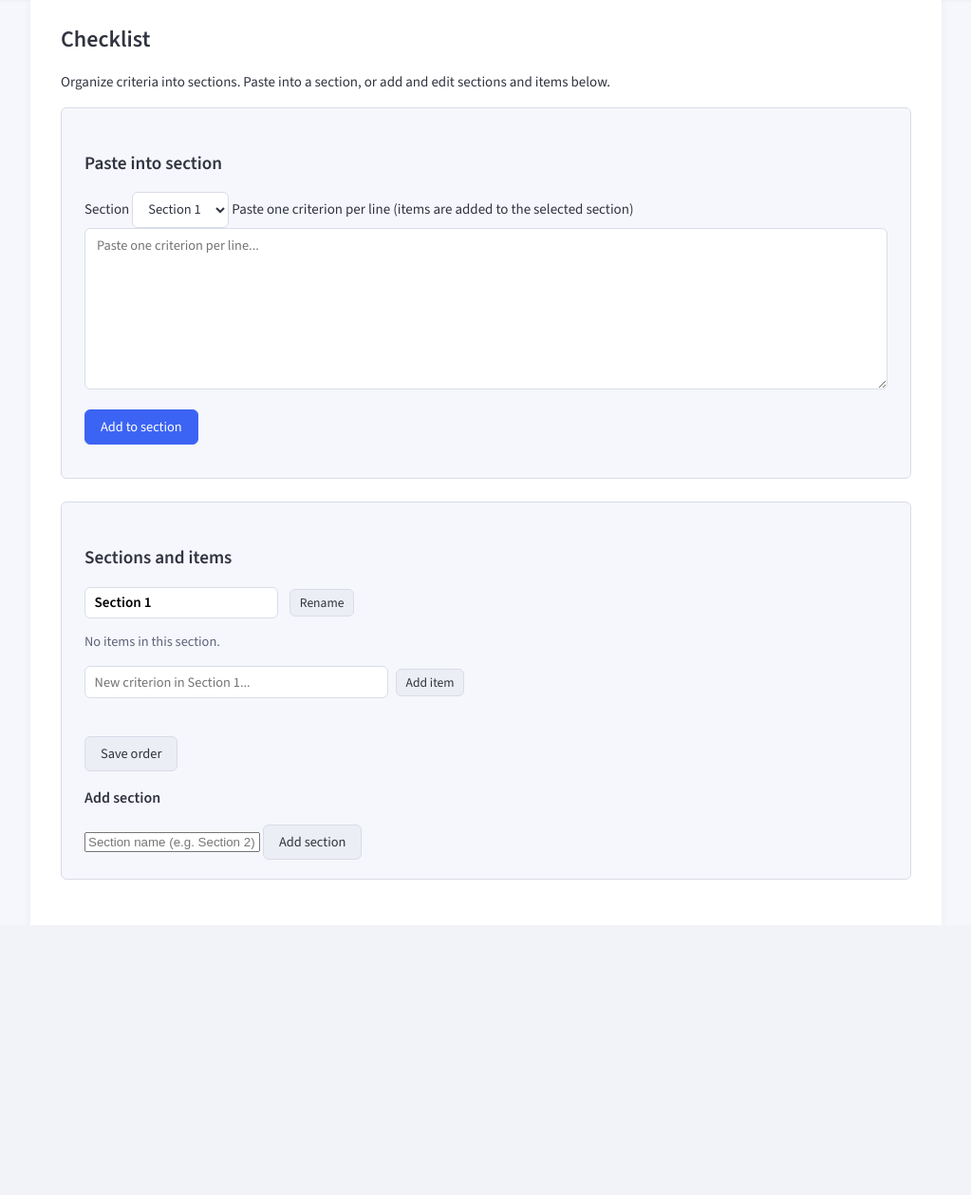
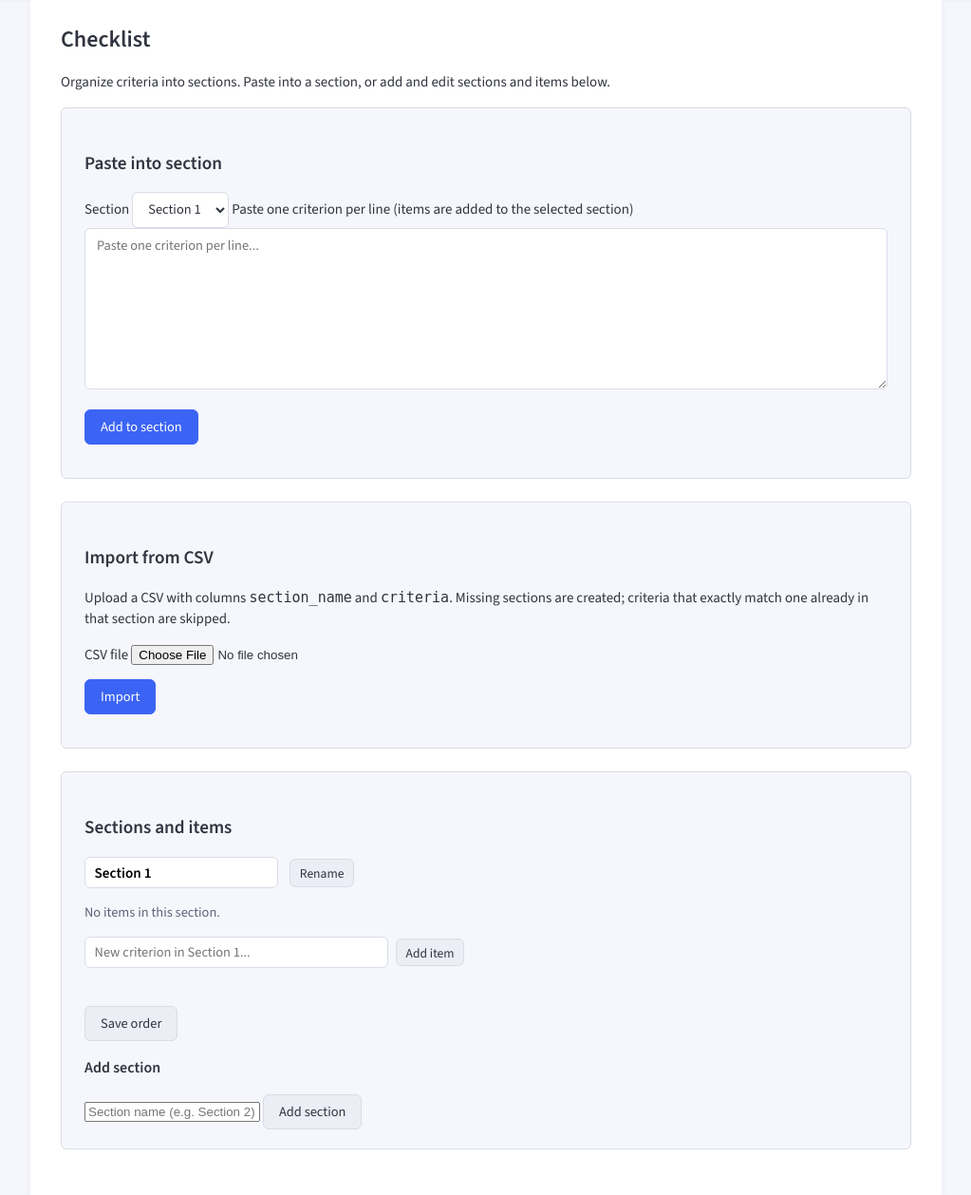
Before and after one commit to jcnich/App-UAT-Tool, a Flask app: page /checklist in a window 1280 px wide. Shown: the part 53-1311 px from the top of the page at 95% size, without its empty margins (128-1151 px from the left). Before the commit the page ends 1027 px from the top, so only its background shows below. Run offline with Flask 3, Linux system fonts and the light colour scheme; data comes from the database, SQL or seed files in the repository; data that the repository does not hold is empty.

Commit message:
Add bulk CSV import for checklist criteria
- Checklist: new Import from CSV with section_name,criteria columns
- Create sections when missing; skip exact duplicate criteria in same section
- README: document CSV format and remove project-rename section

Co-authored-by: Cursor <cursoragent@cursor.com>

```diff
--- a/routes.py
+++ b/routes.py
@@ -1,4 +1,7 @@
 """Flask routes for UAT Test Management Tool."""
+import csv
+from io import BytesIO, TextIOWrapper
+
 from flask import (
     abort,
     flash,
@@ -8,7 +11,6 @@ from flask import (
     send_file,
     url_for,
 )
-from io import BytesIO
 
 from database import RESULTS, get_db
 
@@ -141,6 +143,74 @@ def register_routes(app):
                         )
                     db.commit()
                     flash("Items added to section from pasted text.")
+                return redirect(url_for("checklist_edit"))
+            if action == "import_csv":
+                f = request.files.get("csv_file")
+                if not f or not f.filename or not f.filename.lower().endswith((".csv", ".txt")):
+                    flash("Please upload a CSV file.")
+                    return redirect(url_for("checklist_edit"))
+                try:
+                    stream = TextIOWrapper(f.stream, encoding="utf-8", errors="replace")
+                    reader = csv.DictReader(stream)
+                    if "section_name" not in reader.fieldnames or "criteria" not in reader.fieldnames:
+                        flash("CSV must have columns: section_name, criteria")
+                        return redirect(url_for("checklist_edit"))
+                except Exception:
+                    flash("Could not read CSV. Use UTF-8 and columns: section_name, criteria")
+                    return redirect(url_for("checklist_edit"))
+                db = get_db()
+                sections_by_name = {
+                    row["name"]: row["id"]
+                    for row in db.execute(
+                        "SELECT id, name FROM checklist_section"
+                    ).fetchall()
+                }
+                max_section_order = db.execute(
+                    "SELECT COALESCE(MAX(sort_order), -1) FROM checklist_section"
+                ).fetchone()[0] or -1
+                added = 0
+                skipped = 0
+                new_sections = 0
+                for row in reader:
+                    sec_name = (row.get("section_name") or "").strip()
+                    criteria_text = (row.get("criteria") or "").strip()
+                    if not sec_name or not criteria_text:
+                        continue
+                    if sec_name not in sections_by_name:
+                        max_section_order += 1
+                        cur = db.execute(
+                            "INSERT INTO checklist_section (sort_order, name) VALUES (?, ?)",
+                            (max_section_order, sec_name),
+                        )
+                        db.commit()
+                        sec_id = cur.lastrowid
+                        sections_by_name[sec_name] = sec_id
+                        new_sections += 1
+                    else:
+                        sec_id = sections_by_name[sec_name]
+                    exists = db.execute(
+                        "SELECT 1 FROM checklist WHERE section_id = ? AND text = ?",
+                        (sec_id, criteria_text),
+                    ).fetchone()
+                    if exists:
+                        skipped += 1
+                        continue
+                    max_order = db.execute(
+                        "SELECT COALESCE(MAX(sort_order), -1) FROM checklist WHERE section_id = ?",
+                        (sec_id,),
+                    ).fetchone()[0] or -1
+                    db.execute(
+                        "INSERT INTO checklist (section_id, sort_order, text) VALUES (?, ?, ?)",
+                        (sec_id, max_order + 1, criteria_text),
+                    )
+                    added += 1
+                db.commit()
+                msg = f"Imported {added} criteria."
+                if new_sections:
+                    msg += f" Created {new_sections} new section(s)."
+                if skipped:
+                    msg += f" Skipped {skipped} duplicate(s) (exact match in same section)."
+                flash(msg)
                 return redirect(url_for("checklist_edit"))
             if action == "add_section":
                 name = request.form.get("section_name", "").strip() or "Section"
--- a/templates/checklist_edit.html
+++ b/templates/checklist_edit.html
@@ -17,6 +17,17 @@
       <label>Paste one criterion per line (items are added to the selected section)</label>
       <textarea name="checklist_text" rows="8" class="full-width" placeholder="Paste one criterion per line..."></textarea>
       <p><button type="submit" class="btn btn-primary">Add to section</button></p>
+    </form>
+  </section>
+
+  <section class="card">
+    <h2>Import from CSV</h2>
+    <p>Upload a CSV with columns <code>section_name</code> and <code>criteria</code>. Missing sections are created; criteria that exactly match one already in that section are skipped.</p>
+    <form method="post" action="{{ url_for('checklist_edit') }}" enctype="multipart/form-data">
+      <input type="hidden" name="action" value="import_csv">
+      <label for="csv_file">CSV file</label>
+      <input type="file" name="csv_file" id="csv_file" accept=".csv,.txt" required>
+      <p><button type="submit" class="btn btn-primary">Import</button></p>
     </form>
   </section>
 
```
Also changed, not shown: README.md.
